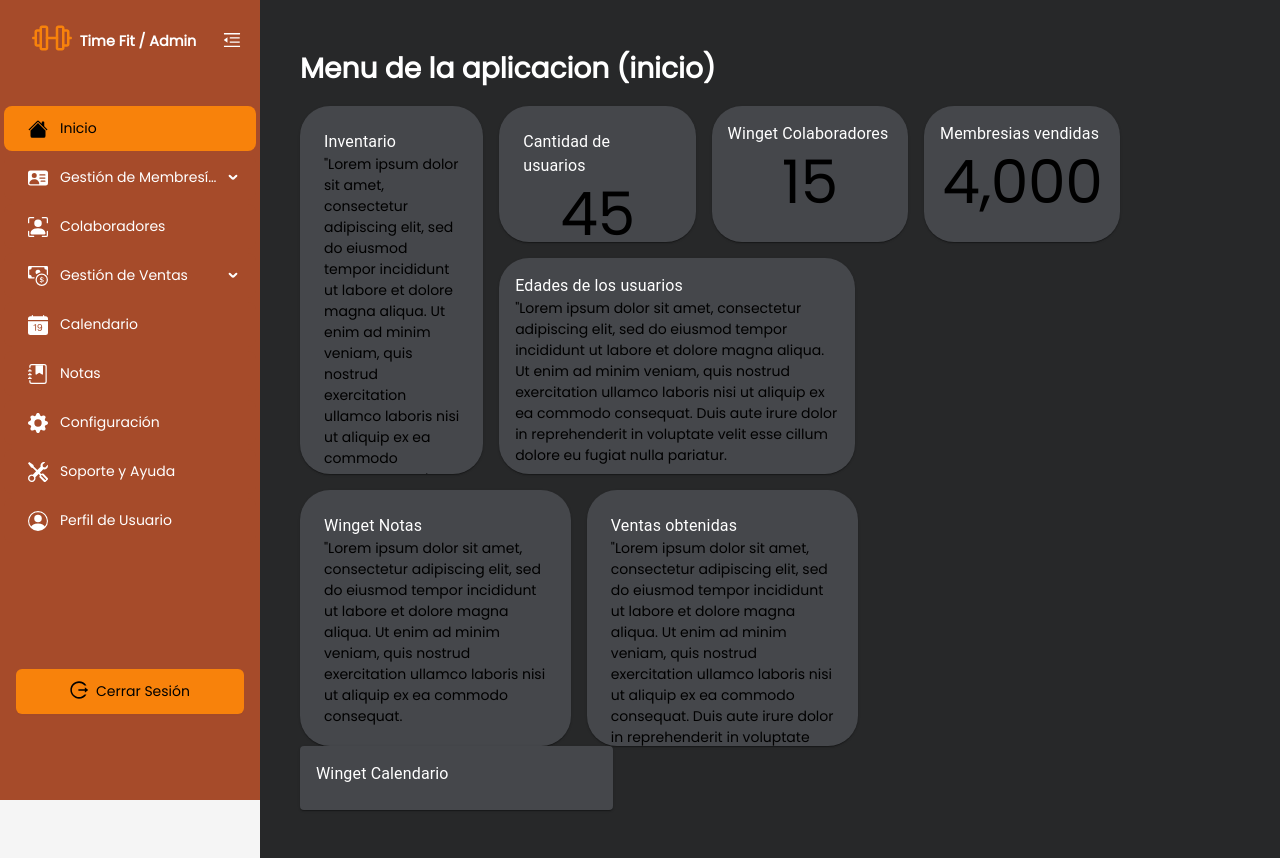
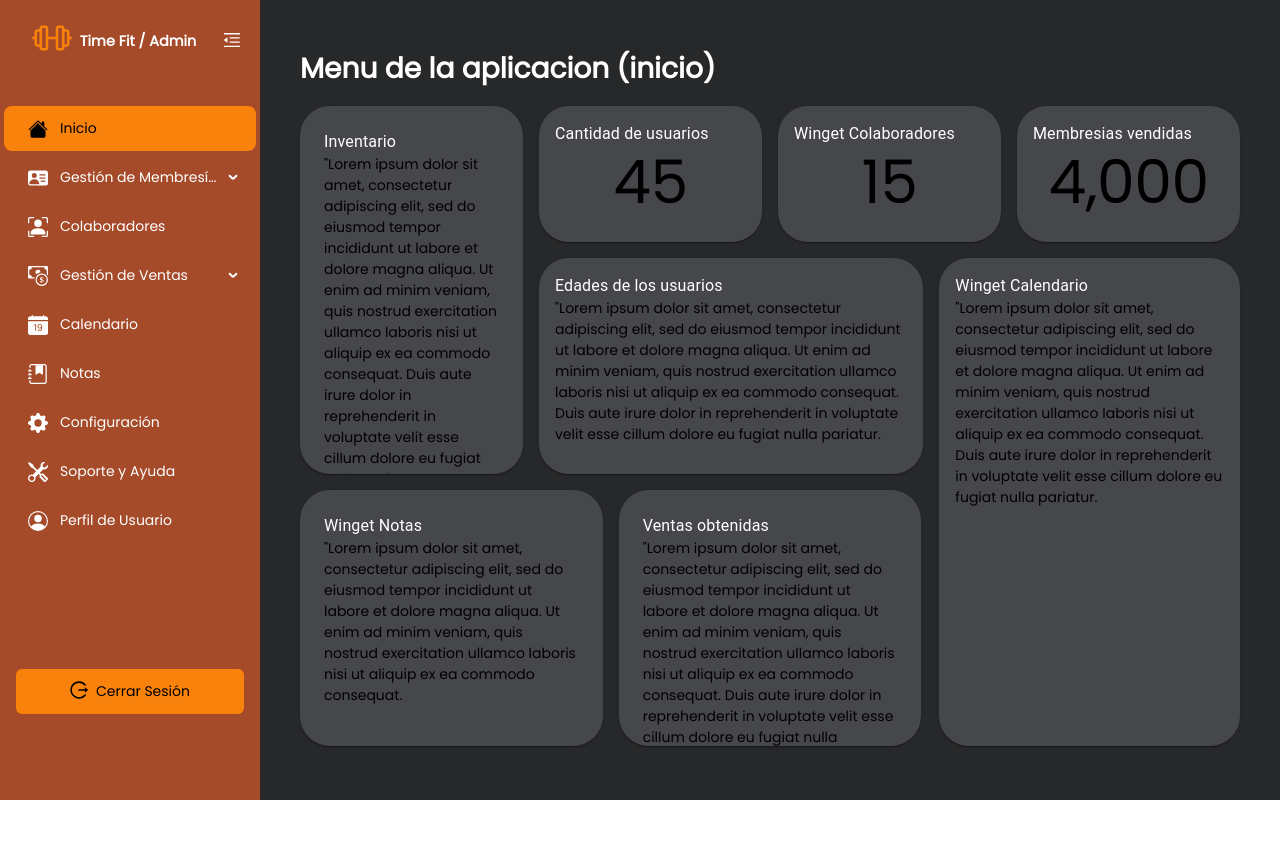
Before and after one commit to AaronSantos-Next11/timeFit_webApp, a React (Vite) app: page /home in a window 1280 px wide. After the commit the page ends 800 px from the top, so only its background shows below. Built offline with nearby package versions, Linux system fonts and the light colour scheme.

Commit message:
feat(Home): Terminar el layout grid del home
Se añade y se ajusta el bento grid de los widget a dispositivos grandes
(PCs o desktop), ademas de añadir un segundo archivo como prueba
y si es necesario hacer un cambio en las rutas

```diff
--- a/src/components/home/Home.jsx
+++ b/src/components/home/Home.jsx
@@ -1,13 +1,8 @@
 import React from 'react';
 import Grid from '@mui/material/Grid2';
-import Box from '@mui/material/Box';
 import Card from '@mui/material/Card';
 import CardContent from '@mui/material/CardContent';
 import Typography from '@mui/material/Typography'
-import { fontGrid } from '@mui/material/styles/cssUtils';
-// import { Row } from 'antd';
-
-fontGrid
 
 export default function Home () {
   return (
@@ -22,7 +17,7 @@ export default function Home () {
 
             <Grid container size={12} spacing={2} display='flex' flexDirection='row'>
 
-              <Grid size={{ lg: 2.5}} sx={{height: '23rem'}}> {/* Winget inventario */}
+              <Grid size={{ lg: 3}} sx={{height: '23rem'}}> {/* Winget inventario */}
                 <Card style={{background:'#45474B', borderRadius: 30 }} sx={{height: '100%'}} >
                   <CardContent sx={{padding: 3,}} >
                     <Typography variant="body1" color="#FFFFFF">Inventario</Typography>
@@ -38,16 +33,16 @@ export default function Home () {
               </Grid>
 
               {/* Contenedor de la columna Usuarios, Colaboradores y Membresias vendidas */}
-              <Grid container size={8} spacing={2} display='flex' flexDirection='column' >
+              <Grid container size={{md:9}} spacing={2} display='flex' flexDirection='column' >
 
                 {/* Sub-contenedor-2, #2: de la columna usuarios, edades y ventas obtenidas */}
                 <Grid display='flex' gap={2} >
 
-                  <Grid size={{lg: 4 }} sx={{height: '8.5rem'}} > {/* Winget Cantidad de Usuarios */}
-                    <Card style={{background:'#45474B', borderRadius: 30 }} sx={{height: '100%'}} >
-                      <CardContent sx={{padding: 3 }}>
+                  <Grid size={{lg: 5 }} sx={{height: '8.5rem'}} > {/* Winget Cantidad de Usuarios */}
+                    <Card style={{background:'#45474B', borderRadius: 30, padding:0 }} sx={{height: '100%'}} >
+                      <CardContent >
                       <Typography variant="body1" color="#FFFFFF">Cantidad de usuarios</Typography>
-                      <Typography variant="h2" textAlign='center' color="initial">
+                      <Typography variant="h2" textAlign={'center'} color="initial">
                         <p>
                           45
                         </p>
@@ -56,9 +51,9 @@ export default function Home () {
                     </Card>
                   </Grid>
 
-                  <Grid size={{lg: 4}} sx={{height: '8.5rem'}}> {/* Winget Colaboradores */}
+                  <Grid size={{lg: 5}} sx={{height: '8.5rem'}}> {/* Winget Colaboradores */}
                     <Card style={{background:'#45474B', borderRadius: 30}} sx={{height: '100%'}} >
-                      <CardContent>
+                      <CardContent >
                       <Typography variant="body1" color="#FFFFFF">Winget Colaboradores</Typography>
                       <Typography variant="h2" textAlign='center' color="initial">
                         <p>
@@ -69,9 +64,9 @@ export default function Home () {
                     </Card>
                   </Grid>
 
-                  <Grid size={{lg: 4}}> {/* Winget Membs vendidas */}
+                  <Grid size={{xs: 5}} sx={{height: '8.5rem'}}> {/* Winget Membs vendidas */}
                     <Card style={{background:'#45474B', borderRadius: 30}} sx={{height:'100%'}} >
-                      <CardContent>
+                      <CardContent >
                         <Typography variant="body1" color="#FFFFFF">Membresias vendidas</Typography>
                         <Typography variant="h2" textAlign='center' color="initial">
                           <p>
@@ -84,7 +79,9 @@ export default function Home () {
 
                 </Grid>
 
-                <Grid size={{xs: 5, md: 7, lg: 7}} sx={{height: '13.5rem'}} > {/* Winget Edades de los usuarios*/}
+                <Grid container spacing={2}>
+
+                  <Grid size={{ md: 6.7}} sx={{height: '13.5rem'}} > {/* Winget Edades de los usuarios*/}
                     <Card style={{background:'#45474B', borderRadius: 30 }} sx={{height: '100%'}}>
                       <CardContent>
                       <Typography variant="body1" color="#FFFFFF">Edades de los usuarios</Typography>
@@ -97,15 +94,32 @@ export default function Home () {
                     </Card>
                   </Grid>
 
+                  <Grid size={{md: 5.3}} height={2} zIndex={1}> {/* Winget Calendario */}
+                    <Card style={{background:'#45474B',  height: '30.5rem',  borderRadius: 30}}>
+                      <CardContent>
+                      <Typography variant="body1" color="#FFFFFF">Winget Calendario</Typography>
+                      <Typography variant="p" color="initial">
+                        <p>
+                        "Lorem ipsum dolor sit amet, consectetur adipiscing elit, sed do eiusmod tempor incididunt ut labore et dolore magna aliqua. Ut enim ad minim veniam, quis nostrud exercitation ullamco laboris nisi ut aliquip ex ea commodo consequat. Duis aute irure dolor in reprehenderit in voluptate velit esse cillum dolore eu fugiat nulla pariatur.
+                        </p>
+                      </Typography>
+                      </CardContent>
+                    </Card>
+                  </Grid>
+                </Grid>
+
+
               </Grid>
 
             </Grid>
 
 
             {/* Sub-contenedor 2, #1: Notas, Ventas Obtenidas */}
-            <Grid container size={'auto'} spacing={2} display='flex' flexDirection='row'>
+            <Grid container size={8} display='flex' flexDirection='row'>
 
-              <Grid size={{ lg: 3.6}} sx={{height: '16rem'}}> {/* Winget Notas */}
+              <Grid display='flex' gap={2} >
+
+                <Grid size={{ md: 'grow'}} sx={{height: '16rem'}}> {/* Winget Notas */}
                   <Card style={{background:'#45474B', borderRadius: 30}} sx={{height: '100%', width:'100%'}}>
                     <CardContent sx={{padding: 3 }} >
                     <Typography variant="body1" color="#FFFFFF">Winget Notas</Typography>
@@ -118,7 +132,7 @@ export default function Home () {
                   </Card>
                 </Grid>
 
-              <Grid size={{xs: 2, md: 2.6, lg: 3.6}} sx={{height: '16rem'}}> {/* Winget Ventas obtenidas */}
+                <Grid size={{ md: 'grow'}} sx={{height: '16rem'}}> {/* Winget Ventas obtenidas */}
                   <Card style={{background:'#45474B', borderRadius: 30 }} sx={{height:'100%'}} >
                     <CardContent sx={{padding: 3 }} >
                     <Typography variant="body1" color="#FFFFFF">Ventas obtenidas</Typography>
@@ -132,6 +146,7 @@ export default function Home () {
                 </Grid>
 
               </Grid>
+            </Grid>
 
           </Grid>
 
@@ -139,14 +154,8 @@ export default function Home () {
             ! SIGUE USANDO EL GRID ANIDADO, UNA COLUMNA DENTRO DE OTRA Y TODO DENTRO DE UN CONTENEDOR PRINCIPAL
           */}
 
-          <Grid size={{xs: 3, md: 4}}> {/* Winget Calendario */}
-            <Card style={{background:'#45474B'}}>
-              <CardContent>
-              <Typography variant="body1" color="#FFFFFF">Winget Calendario</Typography>
 
-              </CardContent>
-            </Card>
-          </Grid>
+
 
         </Grid>
 
```
Also changed, not shown: src/components/home/HomeTest.jsx (added, +117 -0 lines). Lines whose indentation alone changed are shown as unchanged.
